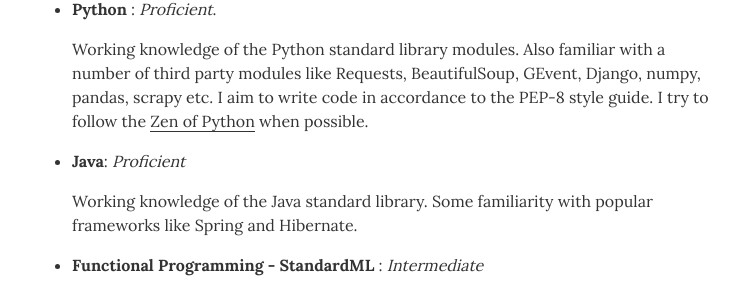
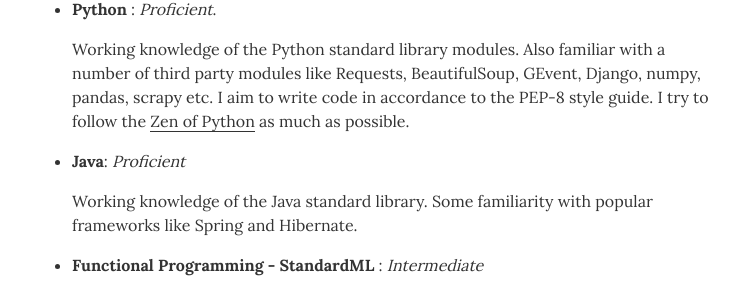
Before and after one commit to sameerraghuram/sameerraghuram.github.io, a Jekyll site: the page built from index.html, in a window 1280 px wide and 900 px high, scrolled down 2326 px. Shown: the part 170-466 px from the top of the window, without its empty margins (268-1011 px from the left). Built offline with Jekyll 4.4.1, drawn with Linux system fonts in a browser that asks for light colours.

Commit message:
update resume

```diff
--- a/_layouts/resume.html
+++ b/_layouts/resume.html
@@ -163,7 +163,7 @@
 
           <ul class="resume-item-list">
 
-          <li> <strong>Python</strong> : <em>Proficient</em>. <p>Working knowledge of the Python standard library modules. Also familiar with a number of third party modules like Requests, BeautifulSoup, GEvent, Django, numpy, pandas, scrapy etc. I aim to write code in accordance to the PEP-8 style guide. I try to follow the <a href="https://www.python.org/dev/peps/pep-0020/"> Zen of Python</a> when possible.</p></li>
+          <li> <strong>Python</strong> : <em>Proficient</em>. <p>Working knowledge of the Python standard library modules. Also familiar with a number of third party modules like Requests, BeautifulSoup, GEvent, Django, numpy, pandas, scrapy etc. I aim to write code in accordance to the PEP-8 style guide. I try to follow the <a href="https://www.python.org/dev/peps/pep-0020/"> Zen of Python</a> as much as possible.</p></li>
 
           <li> <strong>Java</strong>: <em>Proficient</em>
           <p>Working knowledge of the Java standard library. Some familiarity with popular frameworks like Spring and Hibernate.</p>
```
